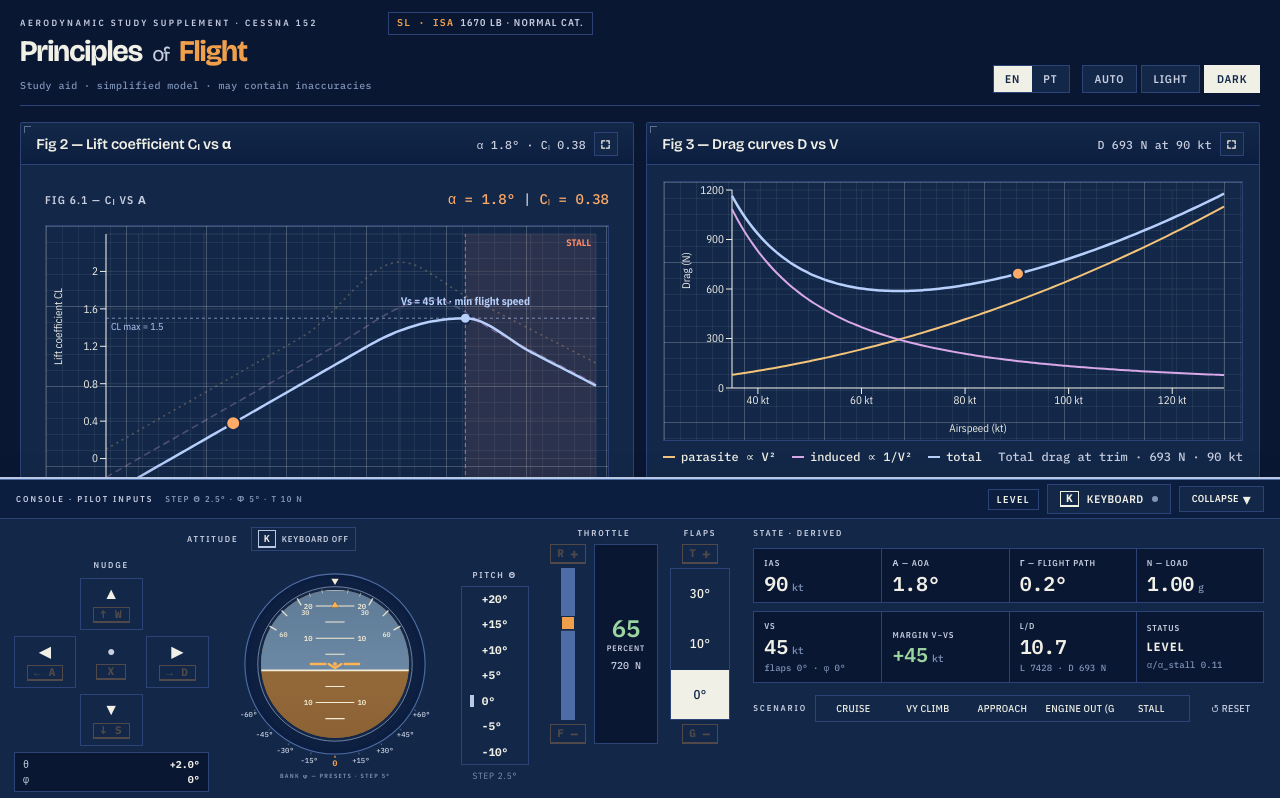
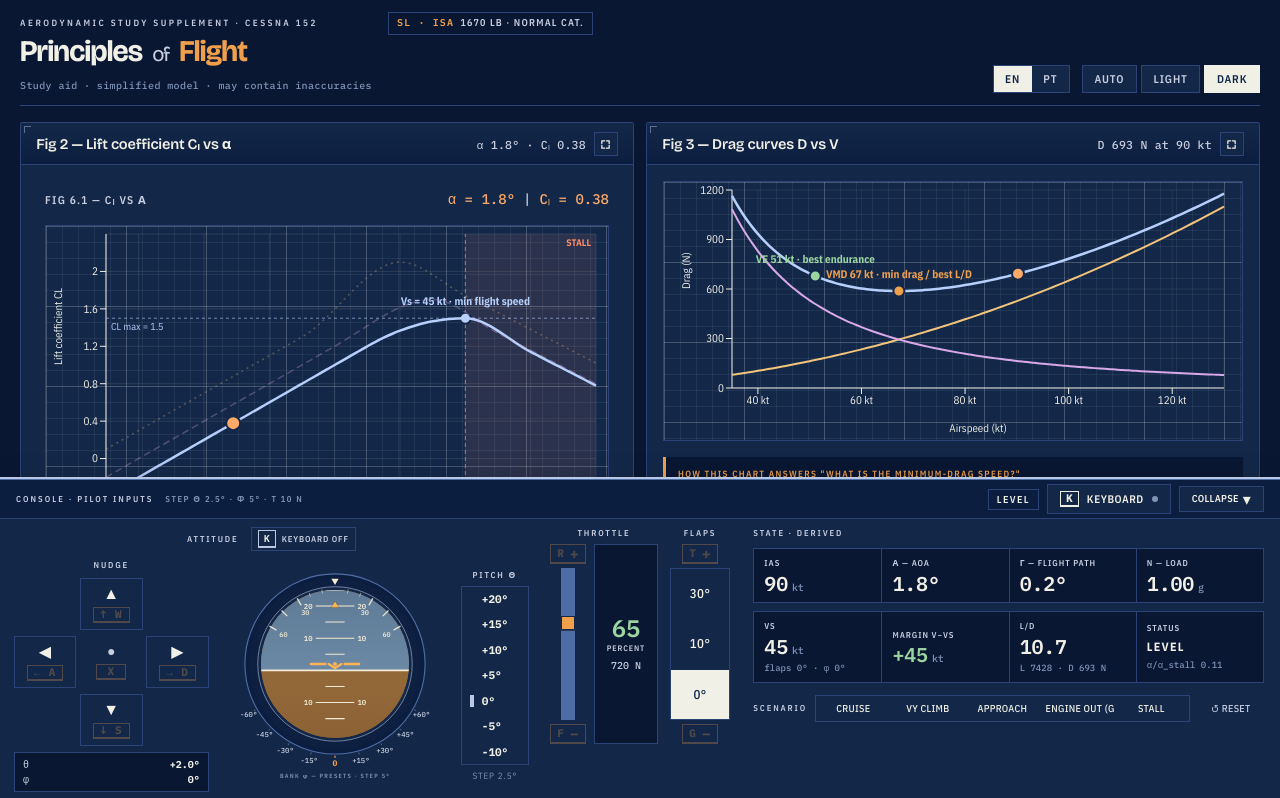
Before and after one commit to fabioduque/principles-of-flight-studies, a React (Vite) app: page / in a window 1280 px wide. Shown: the top 798 px of the page. Built offline with nearby package versions, Linux system fonts and the light colour scheme.

Commit message:
Drag chart: mark VMD and best-endurance speed with explainer card

```diff
--- a/src/components/DragChart.tsx
+++ b/src/components/DragChart.tsx
@@ -9,7 +9,7 @@ import {
   ResponsiveContainer,
 } from 'recharts';
 import type { Flaps } from '../physics';
-import { sampleDragCurve, dragAtTrim } from '../physics';
+import { sampleDragCurve, dragAtTrim, minDragSpeed, bestEnduranceSpeed } from '../physics';
 import { StallStamp } from './StallStamp';
 import { useI18n } from '../i18n';
 
@@ -27,6 +27,18 @@ export function DragChart({ flaps, V_kts, stalled }: Props) {
   const vMaxSample = Math.max(130, Math.ceil(V_kts) + 10);
   const data = sampleDragCurve(flaps, 35, vMaxSample, 1);
   const here = dragAtTrim(V_kts, flaps);
+
+  // VMD — speed for minimum total drag, i.e. the trough of the curve and
+  // the point of maximum L/D.
+  const vmd = minDragSpeed(flaps);
+  const atVmd = dragAtTrim(vmd, flaps);
+  const vmdOnCurve = vmd >= 35 && vmd <= vMaxSample;
+
+  // VE — best-endurance speed (minimum power, not minimum drag), sits on
+  // the curve above and to the left of the VMD trough.
+  const ve = bestEnduranceSpeed(flaps);
+  const atVe = dragAtTrim(ve, flaps);
+  const veOnCurve = ve >= 35 && ve <= vMaxSample;
 
   // X-axis ticks: choose dynamically so they remain evenly spaced even when
   // the chart stretches to accommodate a high-speed sample.
@@ -80,6 +92,46 @@ export function DragChart({ flaps, V_kts, stalled }: Props) {
             <Line type="monotone" dataKey="parasite" name="Parasite" stroke="var(--c-drag)" strokeWidth={2} dot={false} isAnimationActive={false} />
             <Line type="monotone" dataKey="induced" name="Induced" stroke="var(--c-magenta)" strokeWidth={2} dot={false} isAnimationActive={false} />
             <Line type="monotone" dataKey="total" name="Total" stroke="var(--c-lift)" strokeWidth={2.5} dot={false} isAnimationActive={false} />
+            {/* VMD marker — the answer to "which point is min drag / best L/D?" */}
+            {vmdOnCurve && (
+              <ReferenceDot
+                x={atVmd.V_kts}
+                y={atVmd.total}
+                r={5.5}
+                fill="var(--accent)"
+                stroke="var(--bg-elev)"
+                strokeWidth={2}
+                ifOverflow="extendDomain"
+                label={{
+                  value: `${t.vmdLabel} ${vmd.toFixed(0)} kt · ${t.vmdHint}`,
+                  position: 'top',
+                  fill: 'var(--accent)',
+                  fontSize: 11,
+                  fontWeight: 700,
+                  offset: 8,
+                }}
+              />
+            )}
+            {/* VE marker — best endurance (min power, not min drag). */}
+            {veOnCurve && (
+              <ReferenceDot
+                x={atVe.V_kts}
+                y={atVe.total}
+                r={5.5}
+                fill="var(--c-thrust)"
+                stroke="var(--bg-elev)"
+                strokeWidth={2}
+                ifOverflow="extendDomain"
+                label={{
+                  value: `${t.enduranceLabel} ${ve.toFixed(0)} kt · ${t.enduranceHint}`,
+                  position: 'top',
+                  fill: 'var(--c-thrust)',
+                  fontSize: 11,
+                  fontWeight: 700,
+                  offset: 8,
+                }}
+              />
+            )}
             {onCurve && (
               <ReferenceDot
                 x={here.V_kts}
@@ -94,6 +146,62 @@ export function DragChart({ flaps, V_kts, stalled }: Props) {
           </LineChart>
         </ResponsiveContainer>
       </div>
+
+      {/* ── Pedagogical explanation panel ──
+          Explicit answer to: "which point on the drag curve is the
+          minimum-drag speed?" — links the curve's trough to VMD / L-D max. */}
+      <div
+        className="mt-4 px-3 py-2.5 border-l-[3px]"
+        style={{ borderColor: 'var(--accent)', background: 'var(--bg)' }}
+      >
+        <div
+          className="meta mb-1.5"
+          style={{ fontSize: 9, letterSpacing: '0.15em', color: 'var(--accent)' }}
+        >
+          {t.pedagogyVmdTitle}
+        </div>
+        <p className="text-[11.5px] text-fg-soft leading-relaxed">
+          {t.pedagogyVmdL1}{' '}
+          {t.pedagogyVmdL2}{' '}
+          <span
+            className="inline-block num"
+            style={{
+              fontFamily: "'IBM Plex Mono', monospace",
+              padding: '1px 6px',
+              background: 'var(--bg-elev)',
+              border: '1px solid var(--rule)',
+              color: 'var(--text)',
+              margin: '0 2px',
+              fontSize: 11,
+            }}
+          >
+            {t.pedagogyVmdFormula}
+          </span>
+          <strong className="text-fg"> {t.pedagogyVmdL3}</strong>{' '}
+          {t.pedagogyVmdL4}
+        </p>
+
+        <p className="text-[11.5px] text-fg-soft leading-relaxed mt-2 pt-2 border-t" style={{ borderColor: 'var(--rule)' }}>
+          {t.pedagogyEnduranceL1}{' '}
+          <span
+            className="inline-block num"
+            style={{
+              fontFamily: "'IBM Plex Mono', monospace",
+              padding: '1px 6px',
+              background: 'var(--bg-elev)',
+              border: '1px solid var(--rule)',
+              color: 'var(--text)',
+              margin: '0 2px',
+              fontSize: 11,
+            }}
+          >
+            {t.pedagogyEnduranceFormula}
+          </span>
+          <strong className="text-fg"> {t.pedagogyEnduranceL2}</strong>{' '}
+          {t.pedagogyEnduranceL3}
+        </p>
+      </div>
+
       <ul className="mt-2 flex flex-wrap gap-x-4 gap-y-1 text-xs num">
         <li className="inline-flex items-center gap-1.5"><span className="inline-block w-3 h-0.5" style={{ background: 'var(--c-drag)' }} />{t.parasiteLegend}</li>
         <li className="inline-flex items-center gap-1.5"><span className="inline-block w-3 h-0.5" style={{ background: 'var(--c-magenta)' }} />{t.inducedLegend}</li>
--- a/src/i18n.ts
+++ b/src/i18n.ts
@@ -69,6 +69,23 @@ const en = {
   pedagogyFormula: 'V = √(2W / (ρ·S·CL))',
   pedagogyL3: 'Higher CL → lower minimum speed.',
   pedagogyL4: 'The peak of the curve (CL max) is therefore the slowest level flight — Vs. Past the peak the wing stalls.',
+
+  // Pedagogical annotations on the Drag chart
+  vmdLabel: 'VMD',
+  vmdHint: 'min drag / best L/D',
+  pedagogyVmdTitle: 'How this chart answers "what is the minimum-drag speed?"',
+  pedagogyVmdL1: 'Total drag is parasite drag (∝V²) plus induced drag (∝1/V²).',
+  pedagogyVmdL2: 'The total is lowest where the two are equal, at CL = √(CD0/k) — k is the induced-drag factor, 1/(π·e·AR):',
+  pedagogyVmdFormula: 'V_MD = √(2W / (ρ·S·√(CD0/k)))',
+  pedagogyVmdL3: 'This is also the point of maximum L/D.',
+  pedagogyVmdL4: 'The trough of the curve is therefore the most efficient airspeed to fly — best glide (and best range) if the engine quits.',
+
+  enduranceLabel: 'VE',
+  enduranceHint: 'best endurance',
+  pedagogyEnduranceL1: 'For a propeller aircraft, fuel flow tracks power (P = D·V), not drag — minimizing that gives a slower CL:',
+  pedagogyEnduranceFormula: 'V_E = V_MD / ⁴√3 ≈ 0.76·V_MD',
+  pedagogyEnduranceL2: 'Best endurance is therefore flown slower than best glide.',
+  pedagogyEnduranceL3: 'It trades distance for time aloft — useful for holding, not for covering ground.',
 
   // Console cartouche
   consoleTitle: 'CONSOLE · PILOT INPUTS',
@@ -192,6 +209,22 @@ const pt: typeof en = {
   pedagogyL3: 'Maior CL → menor velocidade mínima.',
   pedagogyL4: 'O pico da curva (CL max) é portanto a velocidade mais baixa em voo nivelado — Vs. Passar o pico = perda.',
 
+  vmdLabel: 'VMD',
+  vmdHint: 'resist. mínima / L/D máximo',
+  pedagogyVmdTitle: 'Como este gráfico responde a "qual é a velocidade de resistência mínima?"',
+  pedagogyVmdL1: 'A resistência total é a resistência parasita (∝V²) mais a induzida (∝1/V²).',
+  pedagogyVmdL2: 'O total é mínimo quando as duas são iguais, em CL = √(CD0/k) — k é o fator de resistência induzida, 1/(π·e·AR):',
+  pedagogyVmdFormula: 'V_MD = √(2W / (ρ·S·√(CD0/k)))',
+  pedagogyVmdL3: 'Este é também o ponto de L/D máximo.',
+  pedagogyVmdL4: 'O fundo da curva é, portanto, a velocidade mais eficiente a voar — planeio ótimo (e alcance máximo) se o motor falhar.',
+
+  enduranceLabel: 'VE',
+  enduranceHint: 'máxima autonomia',
+  pedagogyEnduranceL1: 'Numa aeronave a hélice, o consumo de combustível acompanha a potência (P = D·V), não a resistência — minimizar isso dá um CL mais alto:',
+  pedagogyEnduranceFormula: 'V_E = V_MD / ⁴√3 ≈ 0,76·V_MD',
+  pedagogyEnduranceL2: 'A máxima autonomia é, portanto, voada mais devagar que o planeio ótimo.',
+  pedagogyEnduranceL3: 'Troca distância por tempo no ar — útil para espera, não para percorrer distância.',
+
   consoleTitle: 'CONSOLE · COMANDOS DO PILOTO',
   step: 'PASSO',
   attitude: 'ATITUDE',
--- a/src/physics.ts
+++ b/src/physics.ts
@@ -466,6 +466,23 @@ export function minLevelThrust(flaps: Flaps): number {
   return 2 * WEIGHT_N * Math.sqrt(K_INDUCED * c.CD0);
 }
 
+// Speed for minimum total drag (VMD) — the trough of the drag-vs-V curve,
+// where parasite drag equals induced drag: CL = √(CD0/k).
+export function minDragSpeed(flaps: Flaps): number {
+  const c = FLAP_CONFIGS[flaps];
+  const CL_md = Math.sqrt(c.CD0 / K_INDUCED);
+  const V_ms = Math.sqrt((2 * WEIGHT_N) / (RHO_SL * WING_AREA * CL_md));
+  return V_ms / KT_TO_MS;
+}
+
+// Speed for best endurance — for a propeller aircraft, fuel flow tracks
+// power (P = D·V), not drag, so minimum power (not minimum drag) is what
+// maximizes time aloft. Minimizing D·V gives CL_E = √3 · CL_md, which
+// works out to V_E = V_md / ⁴√3 ≈ 0.76·V_md — slower than best glide.
+export function bestEnduranceSpeed(flaps: Flaps): number {
+  return minDragSpeed(flaps) / Math.pow(3, 0.25);
+}
+
 export function sampleCLCurve(
   flaps: Flaps,
   step = 0.5,
```
